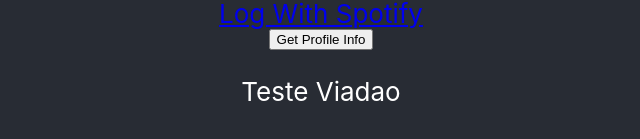
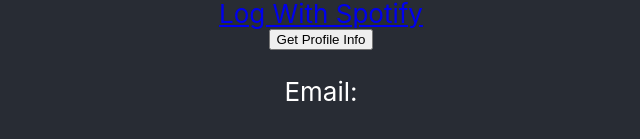
Before and after one commit to lianbwl/spotifylize-front, a React (Create React App) app: page / in a window 1280 px wide. Shown: the part 335-474 px from the top of the page, without its empty margins (319-959 px from the left). Built offline with nearby package versions, Linux system fonts and the light colour scheme.

Commit message:
text modification

```diff
--- a/src/components/Profile.jsx
+++ b/src/components/Profile.jsx
@@ -2,7 +2,7 @@
 
 const Profile = ({ props }) => {
 	console.log(props.email);
-	return <p>Teste Viadao {props.email}</p>;
+	return <p>Email: {props.email}</p>;
 };
 
 export default Profile;
```
